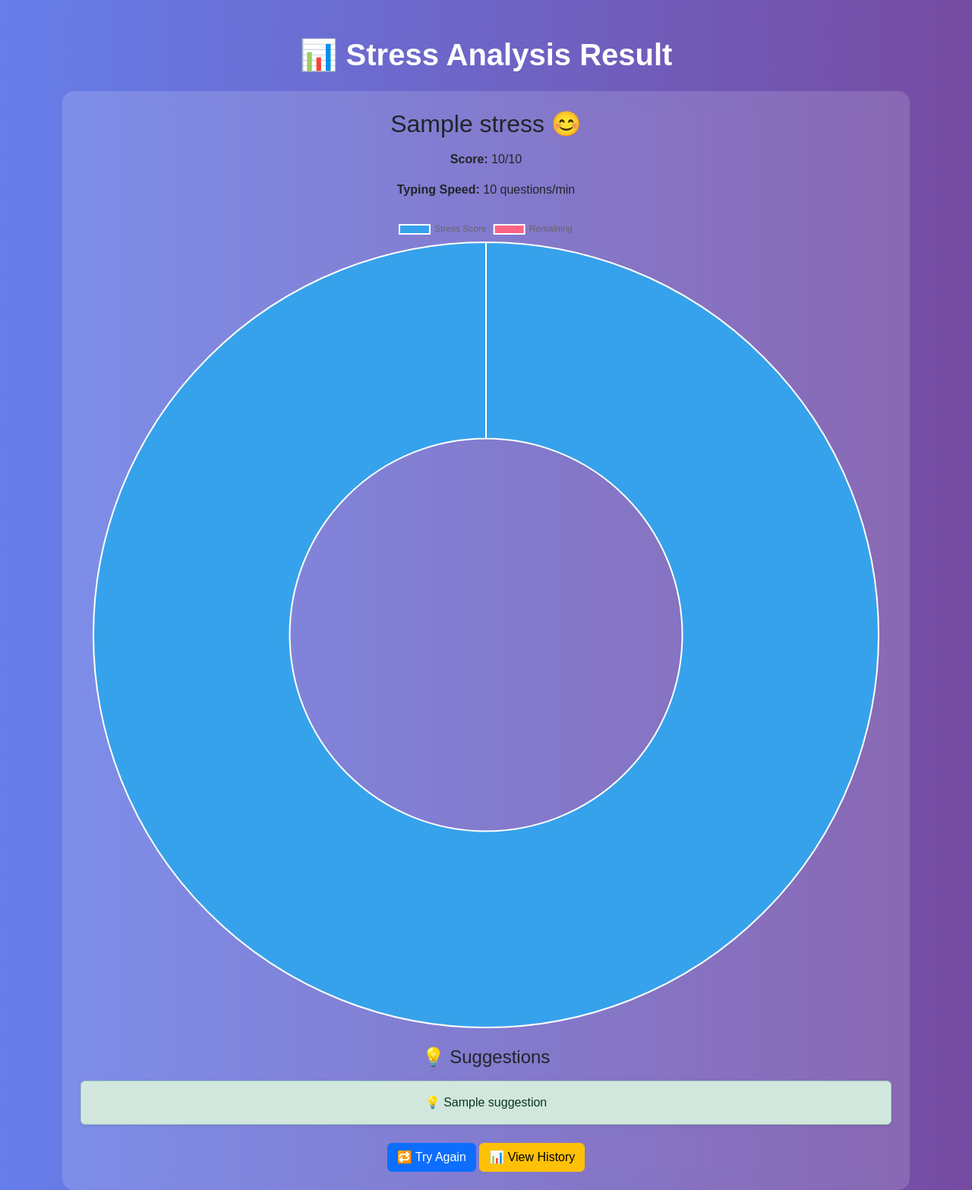
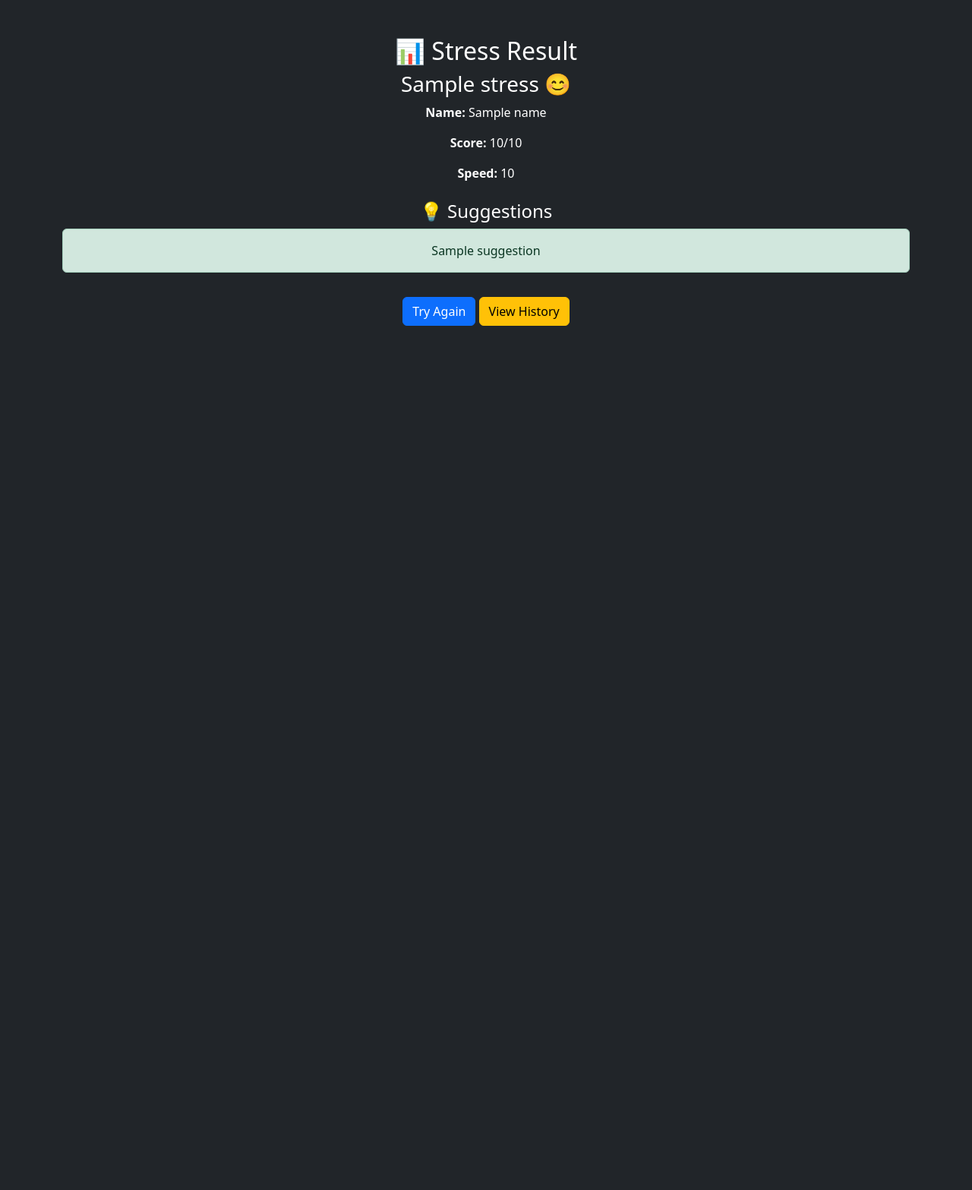
Before and after one commit to sanmathi8/Stress_Detection_System, a Flask app: template templates/result.html in a window 1280 px wide. Shown: the whole page at 76% size. After the commit the page ends 429 px from the top, so only its background shows below. Run offline with Flask 3, Linux system fonts and the light colour scheme; the template is opened without the code that fills it: most values are stand-ins (such as "Sample title", 1, 10 or a date in 2020).

Commit message:
Update result.html

```diff
--- a/templates/result.html
+++ b/templates/result.html
@@ -1,63 +1,29 @@
 <!DOCTYPE html>
 <html>
 <head>
-    <title>Stress Result</title>
-
-    <!-- Bootstrap -->
+    <title>Result</title>
     <link href="https://cdn.jsdelivr.net/npm/bootstrap@5.3.0/dist/css/bootstrap.min.css" rel="stylesheet">
-
-    <!-- Custom CSS -->
-    <link rel="stylesheet" href="{{ url_for('static', filename='style.css') }}">
-
-    <!-- Chart.js -->
-    <script src="https://cdn.jsdelivr.net/npm/chart.js"></script>
 </head>
 
-<body>
+<body class="bg-dark text-white text-center">
 
-<div class="container mt-5 text-center">
+<div class="container mt-5">
 
-    <!-- Heading -->
-    <h1 class="gradient-text mb-4">📊 Stress Analysis Result</h1>
+    <h2>📊 Stress Result</h2>
 
-    <!-- Glass Card -->
-    <div class="glass-card p-4">
+    <h3>{{ stress }}
+        {% if stress == "High" %} 😟
+        {% elif stress == "Moderate" %} 😐
+        {% else %} 😊
+        {% endif %}
+    </h3>
 
-        <!-- Stress Level with Emoji -->
-        <h2>
-            {{ stress }}
-            {% if stress == "High" %}
-                😟
-            {% elif stress == "Moderate" %}
-                😐
-            {% else %}
-                😊
-            {% endif %}
-        </h2>
+    <p><b>Name:</b> {{ name }}</p>
+    <p><b>Score:</b> {{ score }}/10</p>
+    <p><b>Speed:</b> {{ speed }}</p>
 
-        <!-- Details -->
-        <p class="mt-3"><b>Score:</b> {{ score }}/10</p>
-        <p><b>Typing Speed:</b> {{ speed }} questions/min</p>
-
-        <!-- Chart -->
-        <canvas id="chart" width="300" height="300" class="mt-4"></canvas>
-
-        <script>
-            new Chart(document.getElementById('chart'), {
-                type: 'doughnut',
-                data: {
-                    labels: ['Stress Score', 'Remaining'],
-                    datasets: [{
-                        data: [{{ score }}, {{ 10-score }}]
-                    }]
-                }
-            });
-        </script>
-
-        <!-- 💡 Suggestions -->
     <h4 class="mt-4">💡 Suggestions</h4>
 
-        <div class="mt-3">
     {% for s in suggestions %}
         <div class="
             {% if stress == 'High' %}
@@ -67,19 +33,13 @@
             {% else %}
                 alert alert-success
             {% endif %}
-                    shadow-sm">
-                    💡 {{ s }}
+        ">
+            {{ s }}
         </div>
     {% endfor %}
-        </div>
 
-        <!-- Buttons -->
-        <div class="mt-4">
-            <a href="/" class="btn btn-primary">🔁 Try Again</a>
-            <a href="/history" class="btn btn-warning">📊 View History</a>
-        </div>
-
-    </div>
+    <a href="/" class="btn btn-primary mt-3">Try Again</a>
+    <a href="/history" class="btn btn-warning mt-3">View History</a>
 
 </div>
 
```
Lines whose indentation alone changed are shown as unchanged.
